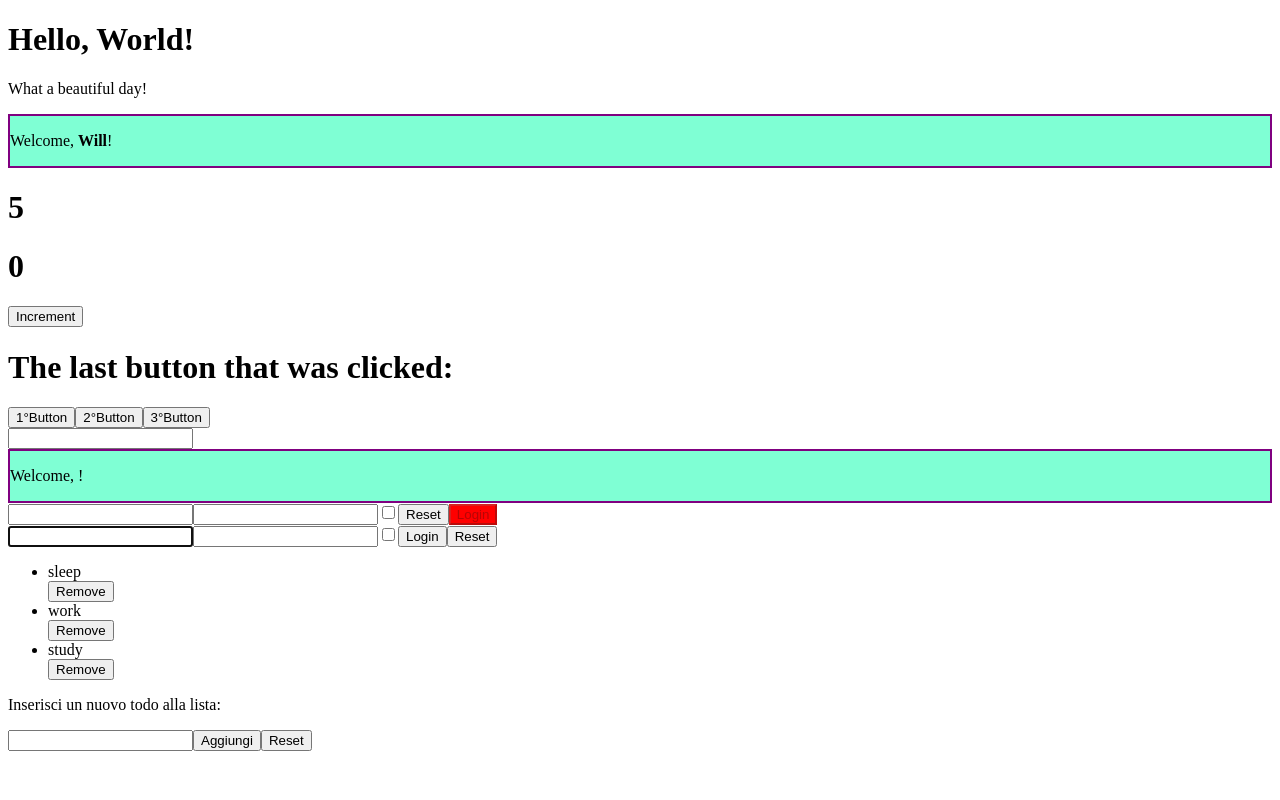
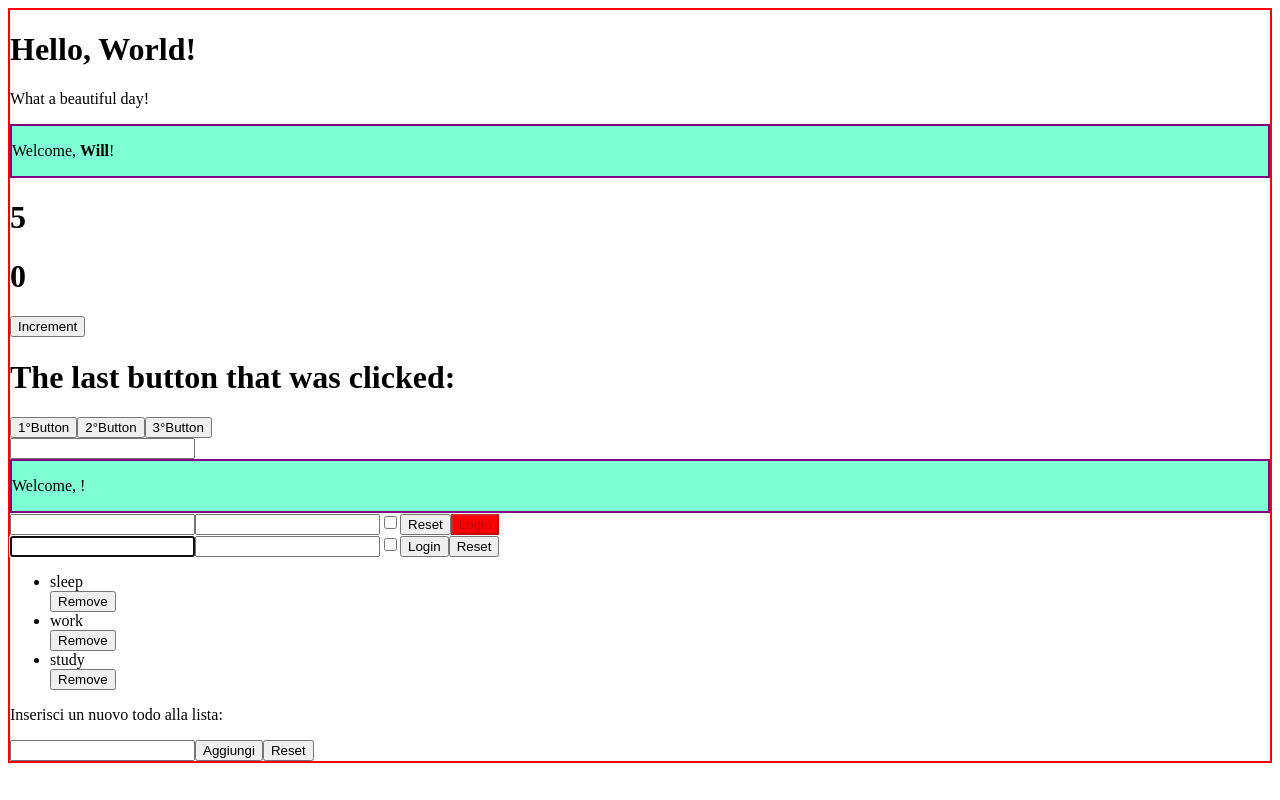
Before and after one commit to angiee05/react-exercises, a React (Create React App) app: page / in a window 1280 px wide. Built offline with nearby package versions, Linux system fonts and the light colour scheme.

Commit message:
component composition 2

```diff
--- a/src/App.js
+++ b/src/App.js
@@ -1,6 +1,7 @@
 import React from "react";
 import { ClickCounter } from "./ClickCounter";
 import { ClickTracker } from "./ClickTracker";
+import { Container } from "./Container";
 import { Counter } from "./Counter";
 import { HelloWorld } from "./HelloWorld";
 import { InteractiveWelcome } from "./InteractiveWelcome";
@@ -12,7 +13,7 @@
 export class App extends React.Component {
     render () {
         return (
-        <div>
+        <Container>
             <HelloWorld />
             <Welcome name={<strong>Will</strong>} age={20} />
             <Counter />
@@ -22,6 +23,6 @@
             <Login />
             <UncontrolledLogin />
             <TodoList />
-        </div>
+        </Container>
     )}
 }
--- /dev/null
+++ b/src/Container.js
@@ -0,0 +1,11 @@
+import React from "react";
+
+export class Container extends React.Component {
+    render () {
+        return (
+            <div className="container">
+                {this.props.children}
+            </div>
+        )
+    }
+}
--- a/src/index.css
+++ b/src/index.css
@@ -2,3 +2,8 @@
     background-color: aquamarine;
     border: 2px solid purple;
 }
+
+.container {
+    background-color: white;
+    border: 2px solid red;
+}
```
